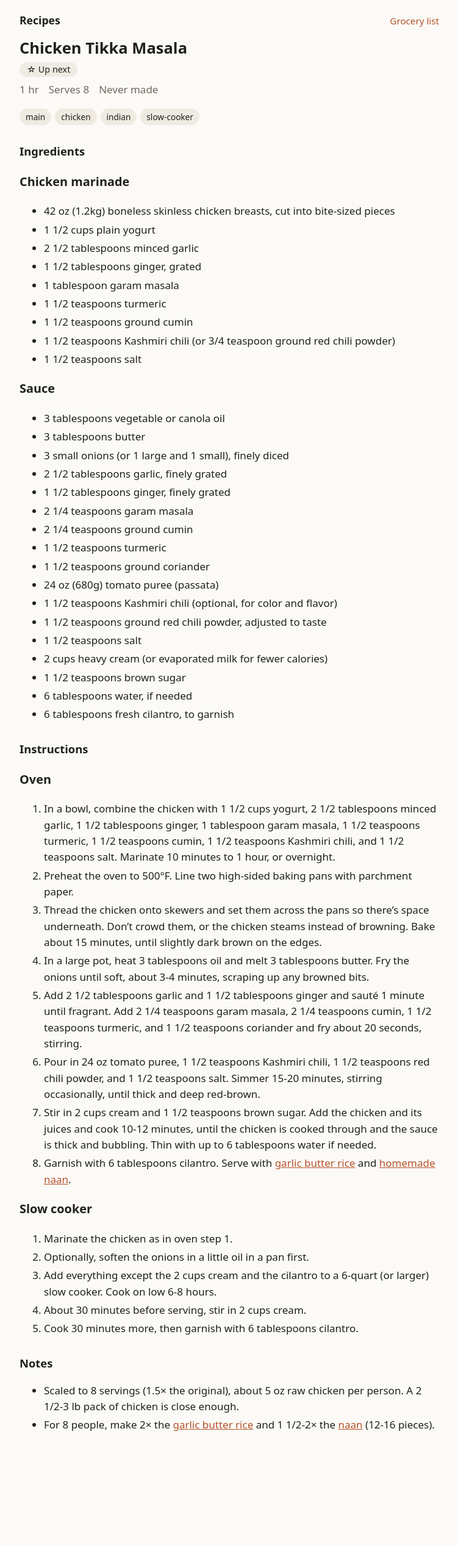
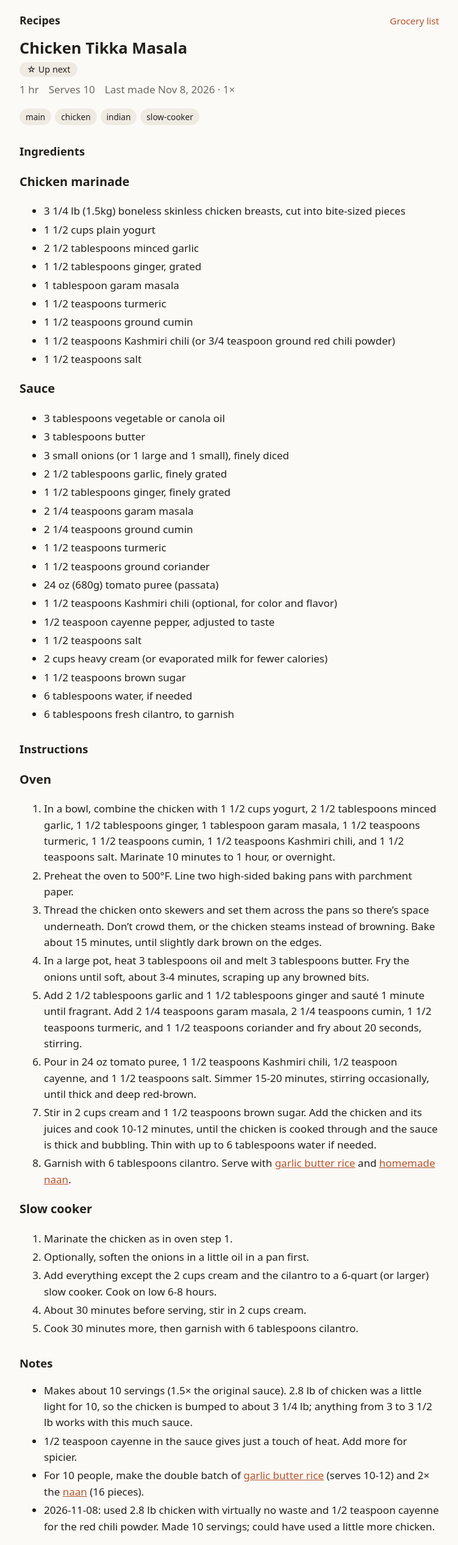
Before and after one commit to Kevin-S-Wallace/recipes, a Jekyll site: the page built from _recipes/chicken-tikka-masala.md, in a window 1280 px wide. Shown: the whole page at 61% size, without its empty margins (264-1015 px from the left). Built offline with Jekyll 4.4.1, drawn with Linux system fonts in a browser that asks for light colours; before the commit the page ends 2367 px from its top, so only the background shows below that.

Commit message:
Log Nov 8 cook; double garlic rice with batch switch; tune tikka masala
- Log 2026-11-08 for tikka masala, garlic butter rice, and naan
- Tikka masala: 10 servings, 3 1/4 lb chicken, 1/2 tsp cayenne in the sauce
- Garlic butter rice: default to a double batch, with the single batch
  kept and a Double/Single switch on the page (both written out, no math)
- Grocery list reads the batch picked on the recipe page

Co-Authored-By: Claude Opus 5.5 <noreply@anthropic.com>
Claude-Session: https://claude.ai/code/session_01RM2EoWCxAZ3xYV9aeMhsaL

```diff
--- a/_layouts/recipe.html
+++ b/_layouts/recipe.html
@@ -6,13 +6,21 @@ layout: default
   <button type="button" class="upnext-btn labeled" data-url="{{ page.url | relative_url }}" data-label>☆ Up next</button>
   <p class="meta">
     {% if page.time %}<span>{{ page.time }}</span>{% endif %}
-    {% if page.servings %}<span>Serves {{ page.servings }}</span>{% endif %}
+    {% if page.batches %}
+      {% for b in page.batches %}<span class="batch-servings" data-batch="{{ b.name }}">Serves {{ b.servings }}</span>{% endfor %}
+    {% elsif page.servings %}<span>Serves {{ page.servings }}</span>{% endif %}
     {% if page.made and page.made.size > 0 %}
       <span>Last made {{ page.made.first | date: "%b %-d, %Y" }} · {{ page.made.size }}×</span>
     {% else %}
       <span>Never made</span>
     {% endif %}
   </p>
+  {% if page.batches %}
+  <p class="batch-switch" role="group" aria-label="Batch size">
+    {% for b in page.batches %}<button type="button" class="tag" data-batch="{{ b.name }}">{{ b.name }}</button>{% endfor %}
+  </p>
+  <script src="{{ '/assets/batch.js' | relative_url }}"></script>
+  {% endif %}
   {% if page.tags %}
   <p class="tags">
     {% for t in page.tags %}<a class="tag" href="{{ '/' | relative_url }}#tags={{ t | uri_escape }}">{{ t }}</a>{% endfor %}
--- a/_recipes/chicken-tikka-masala.md
+++ b/_recipes/chicken-tikka-masala.md
@@ -1,14 +1,14 @@
 ---
 title: Chicken Tikka Masala
 tags: [main, chicken, indian, slow-cooker]
-servings: 8
+servings: 10
 time: 1 hr
-made: []
+made: [2026-11-08]
 ---
 
 ## Ingredients
 ### Chicken marinade
-- 42 oz (1.2kg) boneless skinless chicken breasts, cut into bite-sized pieces
+- 3 1/4 lb (1.5kg) boneless skinless chicken breasts, cut into bite-sized pieces
 - 1 1/2 cups plain yogurt
 - 2 1/2 tablespoons minced garlic
 - 1 1/2 tablespoons ginger, grated
@@ -30,7 +30,7 @@ made: []
 - 1 1/2 teaspoons ground coriander
 - 24 oz (680g) tomato puree (passata)
 - 1 1/2 teaspoons Kashmiri chili (optional, for color and flavor)
-- 1 1/2 teaspoons ground red chili powder, adjusted to taste
+- 1/2 teaspoon cayenne pepper, adjusted to taste
 - 1 1/2 teaspoons salt
 - 2 cups heavy cream (or evaporated milk for fewer calories)
 - 1 1/2 teaspoons brown sugar
@@ -44,7 +44,7 @@ made: []
 3. Thread the chicken onto skewers and set them across the pans so there's space underneath. Don't crowd them, or the chicken steams instead of browning. Bake about 15 minutes, until slightly dark brown on the edges.
 4. In a large pot, heat 3 tablespoons oil and melt 3 tablespoons butter. Fry the onions until soft, about 3-4 minutes, scraping up any browned bits.
 5. Add 2 1/2 tablespoons garlic and 1 1/2 tablespoons ginger and sauté 1 minute until fragrant. Add 2 1/4 teaspoons garam masala, 2 1/4 teaspoons cumin, 1 1/2 teaspoons turmeric, and 1 1/2 teaspoons coriander and fry about 20 seconds, stirring.
-6. Pour in 24 oz tomato puree, 1 1/2 teaspoons Kashmiri chili, 1 1/2 teaspoons red chili powder, and 1 1/2 teaspoons salt. Simmer 15-20 minutes, stirring occasionally, until thick and deep red-brown.
+6. Pour in 24 oz tomato puree, 1 1/2 teaspoons Kashmiri chili, 1/2 teaspoon cayenne, and 1 1/2 teaspoons salt. Simmer 15-20 minutes, stirring occasionally, until thick and deep red-brown.
 7. Stir in 2 cups cream and 1 1/2 teaspoons brown sugar. Add the chicken and its juices and cook 10-12 minutes, until the chicken is cooked through and the sauce is thick and bubbling. Thin with up to 6 tablespoons water if needed.
 8. Garnish with 6 tablespoons cilantro. Serve with [garlic butter rice](garlic-butter-rice.md) and [homemade naan](naan-bread.md).
 
@@ -56,5 +56,7 @@ made: []
 5. Cook 30 minutes more, then garnish with 6 tablespoons cilantro.
 
 ## Notes
-- Scaled to 8 servings (1.5× the original), about 5 oz raw chicken per person. A 2 1/2-3 lb pack of chicken is close enough.
-- For 8 people, make 2× the [garlic butter rice](garlic-butter-rice.md) and 1 1/2-2× the [naan](naan-bread.md) (12-16 pieces).
+- Makes about 10 servings (1.5× the original sauce). 2.8 lb of chicken was a little light for 10, so the chicken is bumped to about 3 1/4 lb; anything from 3 to 3 1/2 lb works with this much sauce.
+- 1/2 teaspoon cayenne in the sauce gives just a touch of heat. Add more for spicier.
+- For 10 people, make the double batch of [garlic butter rice](garlic-butter-rice.md) (serves 10-12) and 2× the [naan](naan-bread.md) (16 pieces).
+- 2026-11-08: used 2.8 lb chicken with virtually no waste and 1/2 teaspoon cayenne for the red chili powder. Made 10 servings; could have used a little more chicken.
--- a/assets/style.css
+++ b/assets/style.css
@@ -95,3 +95,7 @@ input, select, button { font: inherit; color: inherit; }
 .grocery label > span { display: flex; flex-direction: column; min-width: 0; }
 .grocery .from { color: var(--muted); font-size: 0.85rem; }
 .grocery li.done .item { text-decoration: line-through; color: var(--muted); }
+
+.batch-switch { display: flex; gap: 6px; margin: 4px 0 8px; }
+.batch-switch .tag { padding: 5px 14px; font-size: 0.9rem; }
+.recipe [hidden] { display: none; }
```
Also changed, not shown: _recipes/garlic-butter-rice.md (+37 -2 lines), _recipes/naan-bread.md (+2 -1 lines), assets/batch.js (added, +27 -0 lines), assets/grocery.js (+8 -3 lines), README.md.
